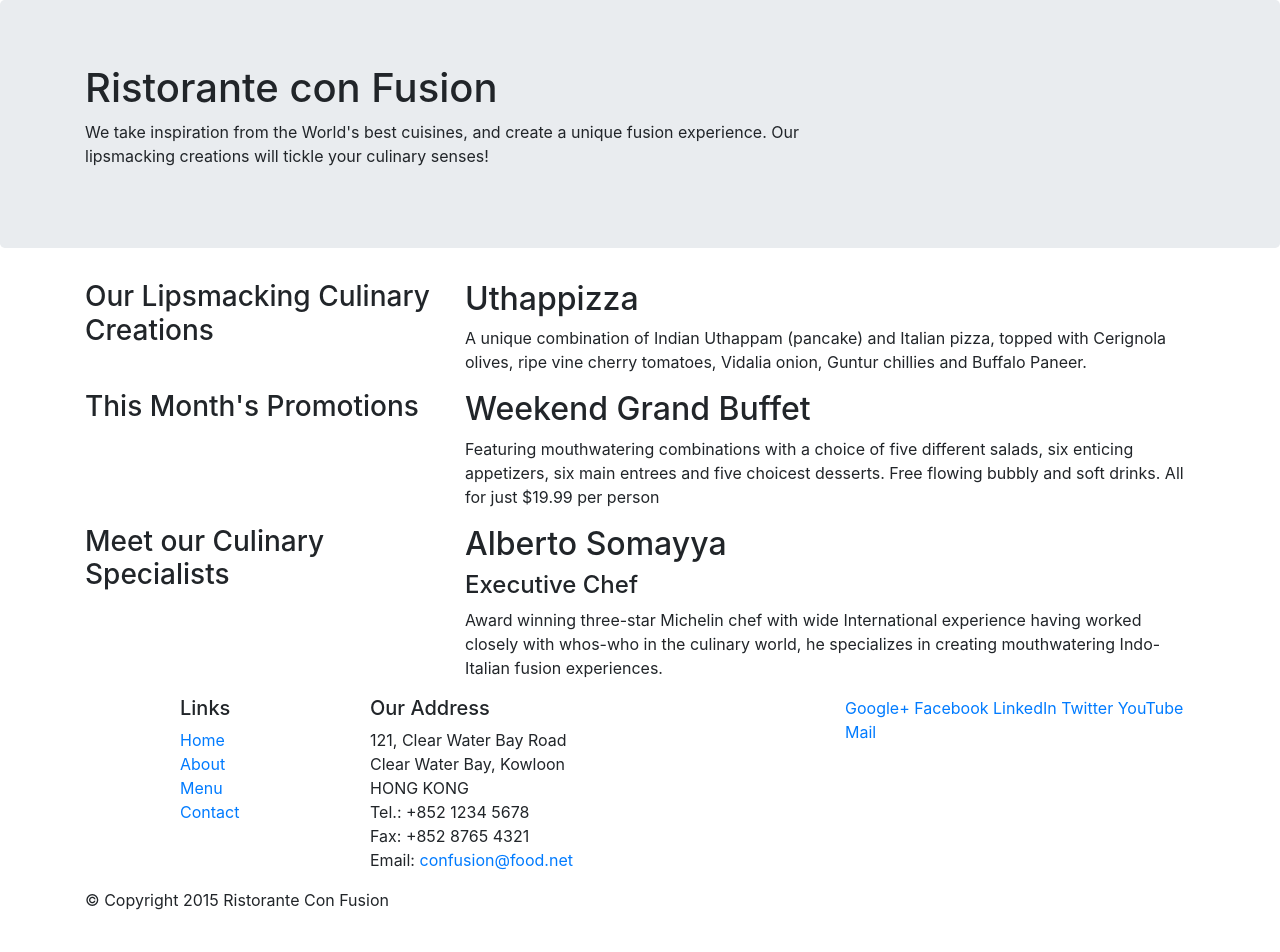
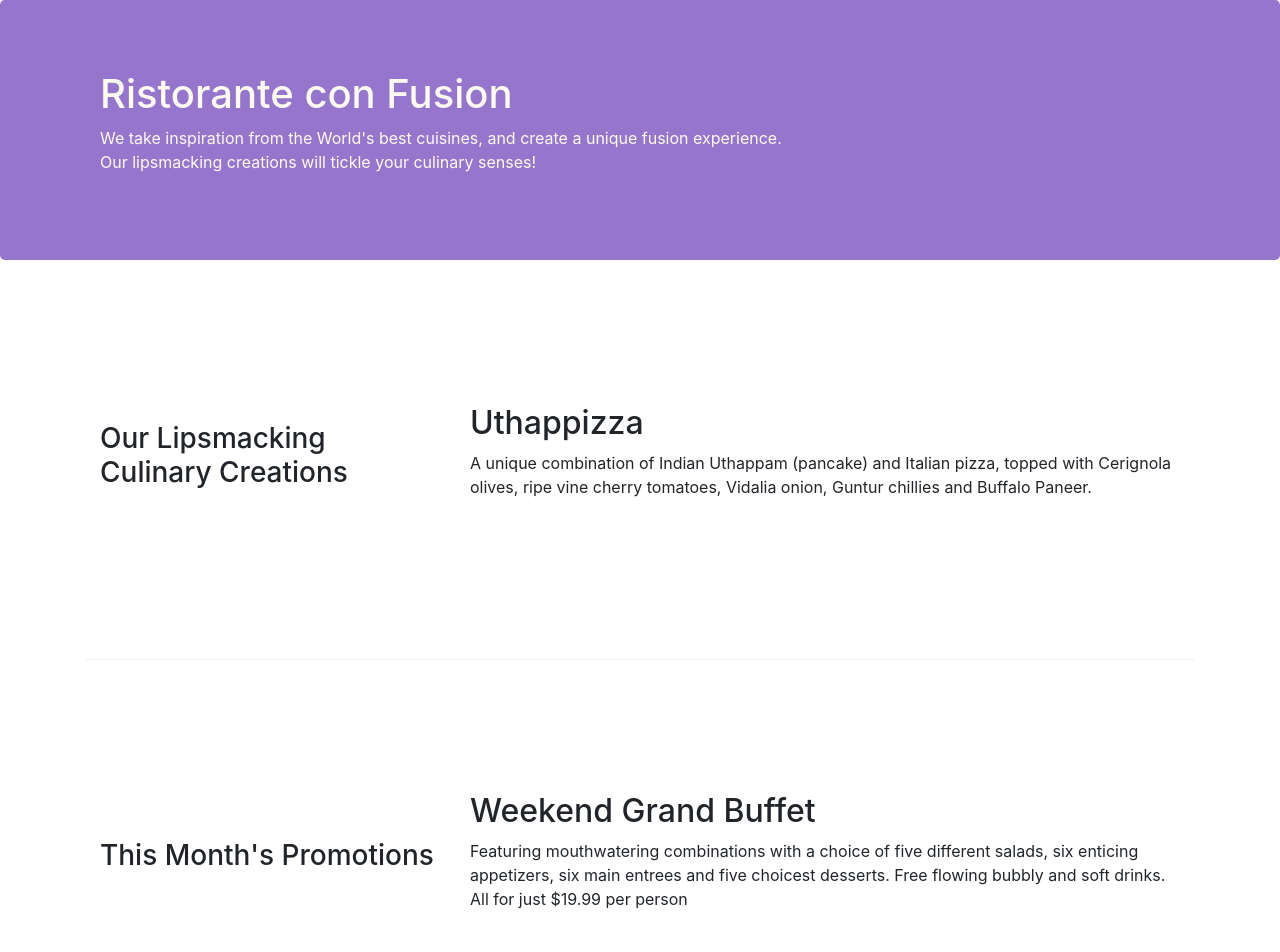
Before and after one commit to Maxrozvora/bootstrap4_training, a website: page index.html in a window 1280 px wide. Shown: the top 952 px of the page. Before the commit the page ends 928 px from the top, so only its background shows below. Drawn offline with nearby package versions, Linux system fonts and the light colour scheme; files that its build step writes are made by us from their sources.

Commit message:
The end of the lesson. Classes of bootstrap.

```diff
--- /dev/null
+++ b/css/styles.css
@@ -0,0 +1,27 @@
+.row-header {
+    margin: 0 auto;
+    padding: 0 auto;
+}
+.row-content {
+    margin: 0 auto;
+    padding: 50px 0 50px 0;
+    border-bottom: 1px ridge;
+    min-height: 400px;
+}
+.footer {
+    background-color: #d1c4e9;
+    margin: 0 auto;
+    padding: 20px 0 20px 0;
+
+}
+.jumbotron {
+    padding: 70px 30px;
+    margin: 0 auto;
+    background: #9676cd;
+    color: floralwhite;
+}
+address {
+    font-size: 80%;
+    margin: 0;
+    color: #0f0f0f;
+}
--- a/index.html
+++ b/index.html
@@ -17,7 +17,7 @@
 
     <header class="jumbotron">
         <div class="container">
-            <div class="row">
+            <div class="row row-header">
                 <div class="col-12 col-sm-8">
                     <h1>Ristorante con Fusion</h1>
                     <p>We take inspiration from the World's best cuisines, and create a unique fusion experience. Our lipsmacking creations will tickle your culinary senses!</p>
@@ -28,7 +28,7 @@
         </div>
     </header>
     <div class="container">
-        <div class="row">
+        <div class="row row-content align-items-center">
             <div class="col-sm-4 push-sm-8 col-sm-3 flex-last">
                 <h3>Our Lipsmacking Culinary Creations</h3>
             </div>
@@ -39,7 +39,7 @@
         </div>
 
 
-        <div class="row">
+        <div class="row row-content align-items-center">
             <div class="col-sm-4 col-sm-3">
                 <h3>This Month's Promotions</h3>
             </div>
@@ -49,7 +49,7 @@
             </div>
         </div>
 
-        <div class="row">
+        <div class="row row-content align-items-center">
             <div class="col-sm-4 push-sm-8 col-sm-3 flex-last">
                 <h3>Meet our Culinary Specialists</h3>
             </div>
@@ -61,7 +61,7 @@
         </div>
     </div>
 
-    <footer>
+    <footer class="footer">
         <div class="container">
             <div class="row">
                 <div class="col-5 offset-1 col-sm-2">
@@ -84,8 +84,8 @@
 		              Email: <a href="mailto:confusion@food.net">confusion@food.net</a>
 		           </address>
                 </div>
-                <div class="col col-sm-4">
-                    <div>
+                <div class="col col-sm-4 align-self-center">
+                    <div style="text-align:center">
                         <a href="http://google.com/+">Google+</a>
                         <a href="http://www.facebook.com/profile.php?id=">Facebook</a>
                         <a href="http://www.linkedin.com/in/">LinkedIn</a>
@@ -95,7 +95,7 @@
                     </div>
                 </div>
            </div>
-           <div class="row">
+           <div class="row justify-content-center">
                 <div class="col-auto">
                     <p>© Copyright 2015 Ristorante Con Fusion</p>
                 </div>
```
Also changed, not shown: styles.css (deleted), 1 other file.
